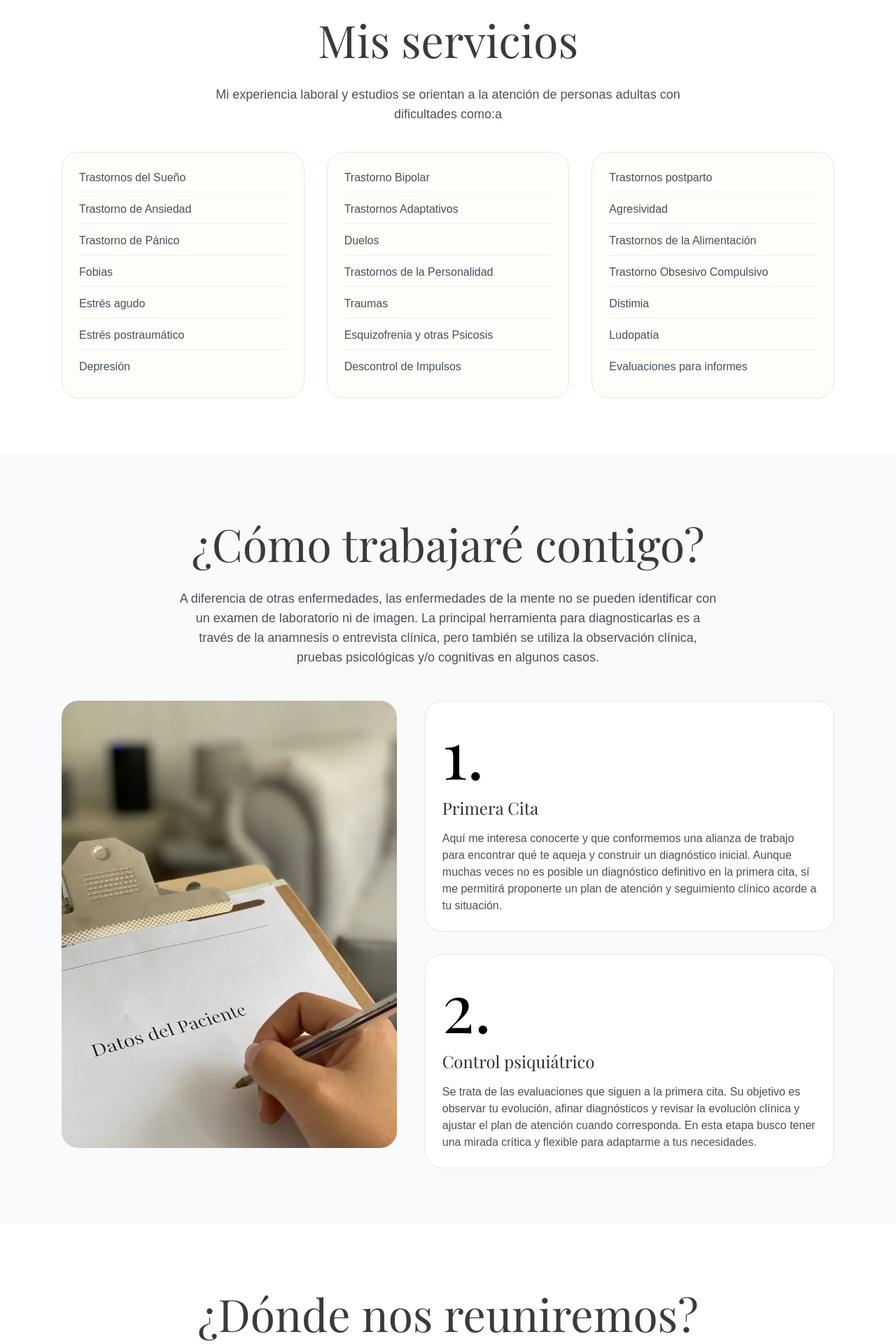
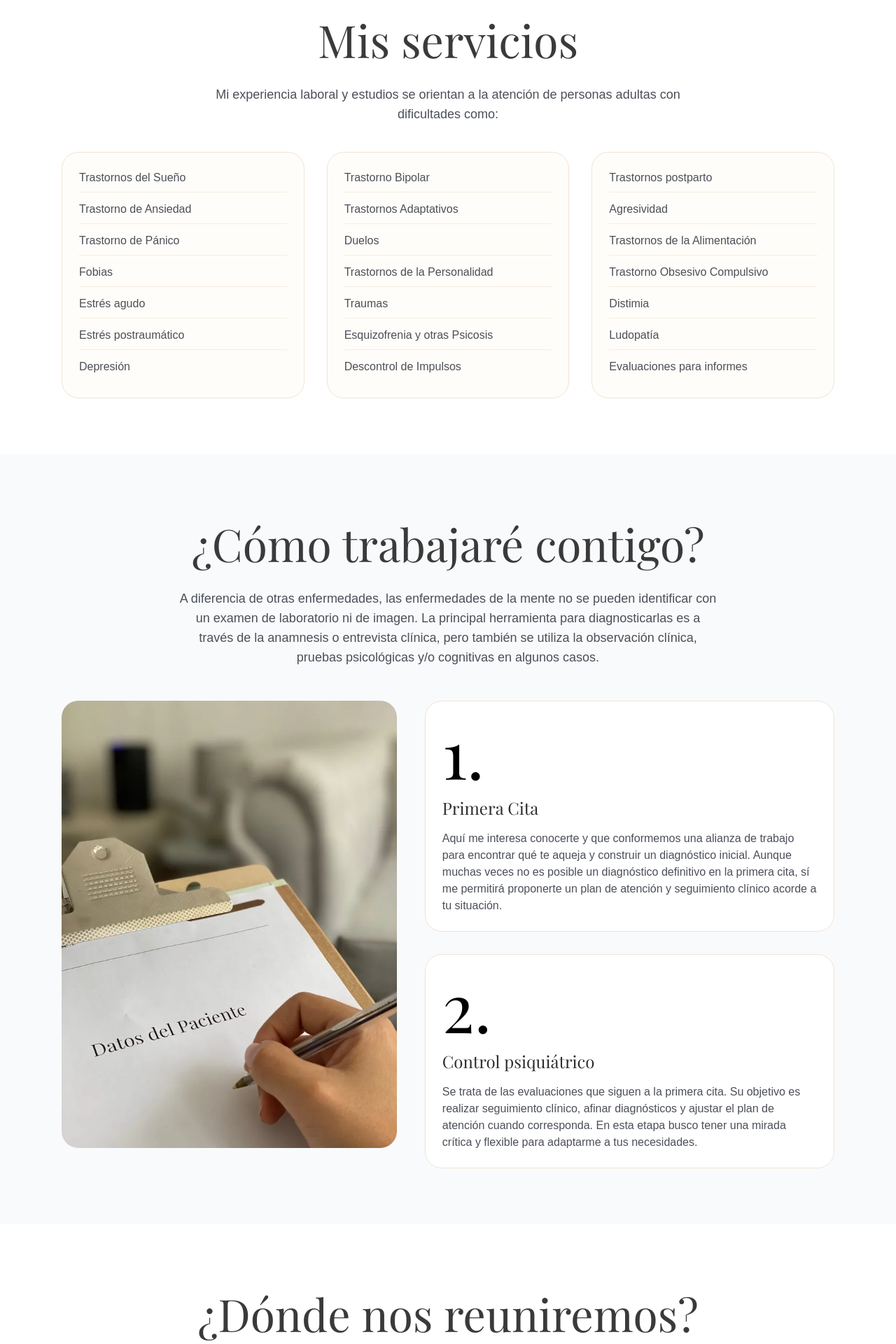
Before and after one commit to vitohbk/mipsiquiatra, a Next.js app: page /lp/1 in a window 1280 px wide. Shown: the part 2600-4520 px from the top of the page at 70% size. Built offline with nearby package versions, Linux system fonts and the light colour scheme; a web font is replaced by a local one.

Commit message:
Update landing-page.tsx

```diff
--- a/src/app/_components/landing-page.tsx
+++ b/src/app/_components/landing-page.tsx
@@ -228,7 +228,7 @@ export default function LandingPage({ heroTitle, hideHeader = false }: LandingPa
             Mis servicios
           </h2>
           <p className="mx-auto mt-4 max-w-2xl text-center text-lg text-[#4b4f58]">
-            Mi experiencia laboral y estudios se orientan a la atención de personas adultas con dificultades como:a
+            Mi experiencia laboral y estudios se orientan a la atención de personas adultas con dificultades como:
           </p>
           <div className="mt-10 grid gap-8 md:grid-cols-3">
             {services.map((column, index) => (
@@ -284,8 +284,7 @@ export default function LandingPage({ heroTitle, hideHeader = false }: LandingPa
                   Control psiquiátrico
                 </h3>
                 <p className="mt-4 text-[#4b4f58]">
-                  Se trata de las evaluaciones que siguen a la primera cita. Su objetivo es
-                  observar tu evolución, afinar diagnósticos y revisar la evolución clínica y ajustar el plan de atención cuando corresponda. En
+                  Se trata de las evaluaciones que siguen a la primera cita. Su objetivo es realizar seguimiento clínico, afinar diagnósticos y ajustar el plan de atención cuando corresponda. En
                   esta etapa busco tener una mirada crítica y flexible para adaptarme a tus necesidades.
                 </p>
               </div>
@@ -414,7 +413,7 @@ export default function LandingPage({ heroTitle, hideHeader = false }: LandingPa
 
       <footer className="bg-[#2f2f2f] py-10 text-center text-sm leading-relaxed text-white/80">
         <p className="font-semibold text-white">Mi Psiquiatra</p>
-        <p className="mt-2">Dra. Mariela Yañez · Médico cirujano · Psiquiatría clínica para adultos · Especialista EMDR</p>
+        <p className="mt-2">Dra. Mariela Yañez · Médico cirujano · Psiquiatría clínica para adultos · Terapeuta EMDR</p>
         <p className="mt-1">Atención por telemedicina (videollamada) · Chile</p>
         <div className="mx-auto mt-6 max-w-xl rounded-lg bg-red-900/40 px-6 py-4">
           <p className="text-xs font-medium text-white">
```
